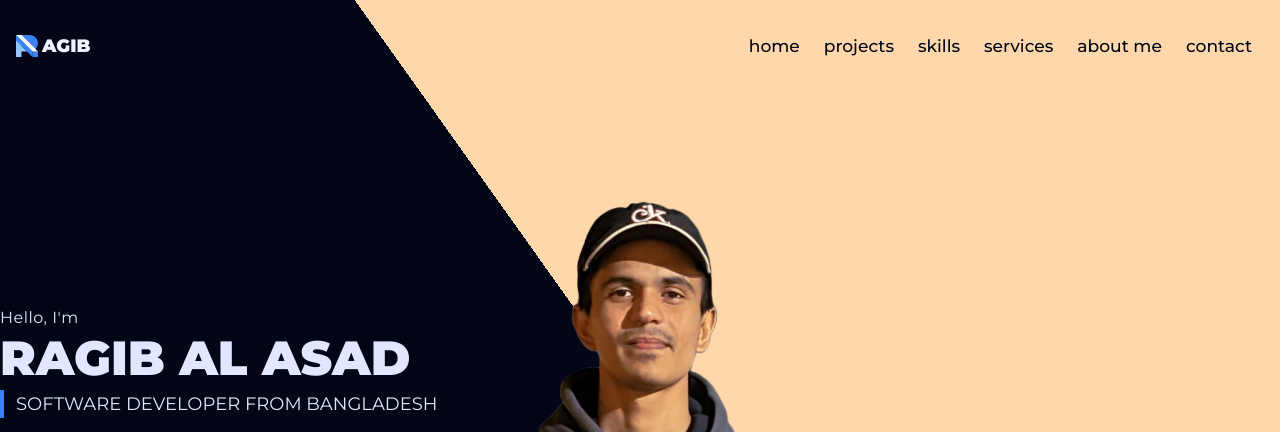
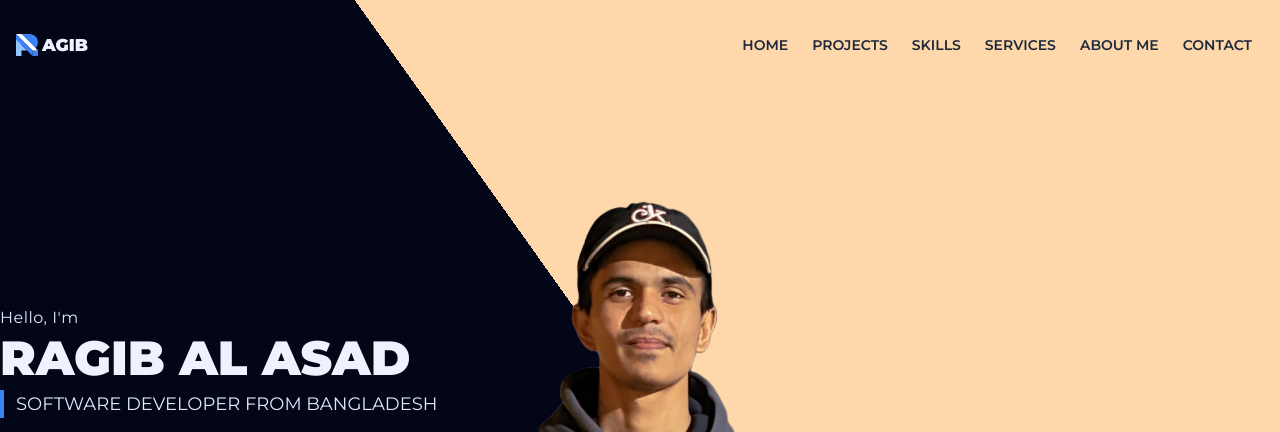
Before and after one commit to ragibalasad/ragib-portfolio, a Next.js app: page / in a window 1280 px wide. Shown: the top 432 px of the page. Built offline with nearby package versions, Linux system fonts and the light colour scheme.

Commit message:
minor typography adjustments

```diff
--- a/components/Header/Header.jsx
+++ b/components/Header/Header.jsx
@@ -52,7 +52,9 @@ const Header = () => {
           >
             <div className="info md:text-indigo-100 text-white">
               <p className="hi mb-1 text-base ">Hello, I&apos;m</p>
-              <p className="text-5xl font-black uppercase">Ragib Al Asad</p>
+              <p className="text-5xl text-indigo-50 font-black uppercase">
+                Ragib Al Asad
+              </p>
               <p className="text-lg my-2 uppercase border-l-4 border-l-blue-500 px-3 h-max">
                 <span>Software developer from bangladesh</span>
               </p>
--- a/components/Navbar/Navbar.jsx
+++ b/components/Navbar/Navbar.jsx
@@ -60,14 +60,17 @@ const Navbar = () => {
         <div className="navHolder flex">
           <div className="logo flex items-center">
             <Image src={images.logo} alt="Logo" width={22} height={22} />
-            <span className="ml-1 text-indigo-50 font-black text-lg uppercase">
+            <span className="ml-1 text-indigo-50 font-black uppercase">
               agib
             </span>
           </div>
 
           <ul className={`nav-list ml-auto ${isOpen ? "open" : ""}`}>
             {navLinks.map((link, index) => (
-              <li key={index} className="nav-link px-3 font-medium">
+              <li
+                key={index}
+                className="nav-link text-slate-800 px-3 font-semibold text-sm"
+              >
                 <Link
                   to={link.to}
                   activeClass="active"
@@ -77,7 +80,7 @@ const Navbar = () => {
                   duration={500}
                   onSetActive={handleLinkClick}
                 >
-                  {link.label.toLowerCase()}
+                  {link.label.toUpperCase()}
                 </Link>
               </li>
             ))}
--- a/src/app/app.css
+++ b/src/app/app.css
@@ -47,7 +47,7 @@ textarea {
 }
 
 .nav-list {
-  @apply flex text-slate-950 list-none justify-center;
+  @apply flex list-none justify-center;
 }
 
 .nav-list.open {
@@ -68,10 +68,6 @@ textarea {
   position: relative;
   display: inline-block;
   cursor: pointer !important;
-}
-
-.nav-link a:hover {
-  @apply hover:text-blue-600 transition-colors;
 }
 
 .nav-link a::after {
--- a/src/app/globals.css
+++ b/src/app/globals.css
@@ -155,7 +155,7 @@
   }
 
   .nav-link {
-    @apply my-6 font-medium w-full text-center;
+    @apply my-6 w-full text-center;
   }
 
   .hamburger {
```
